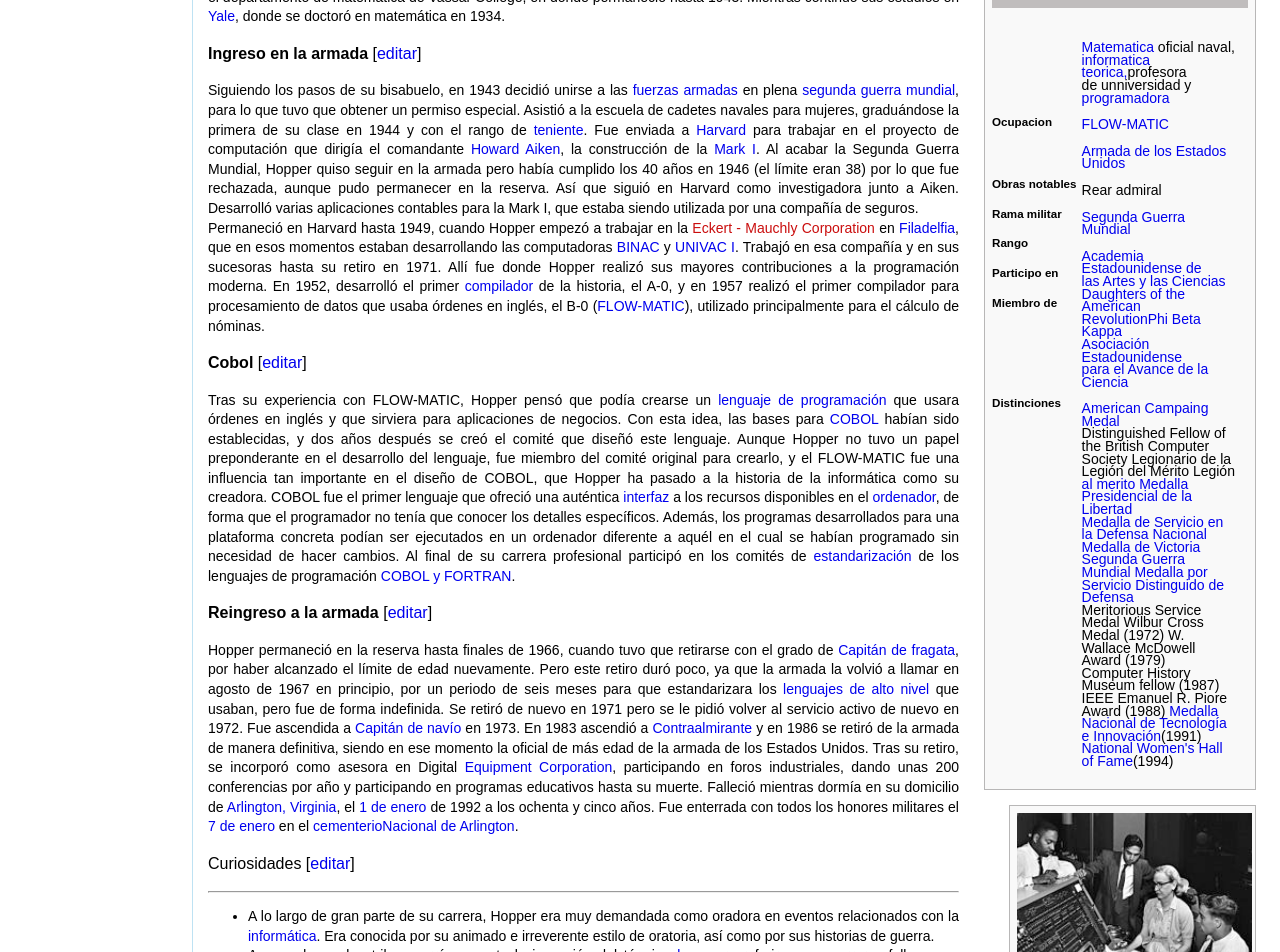
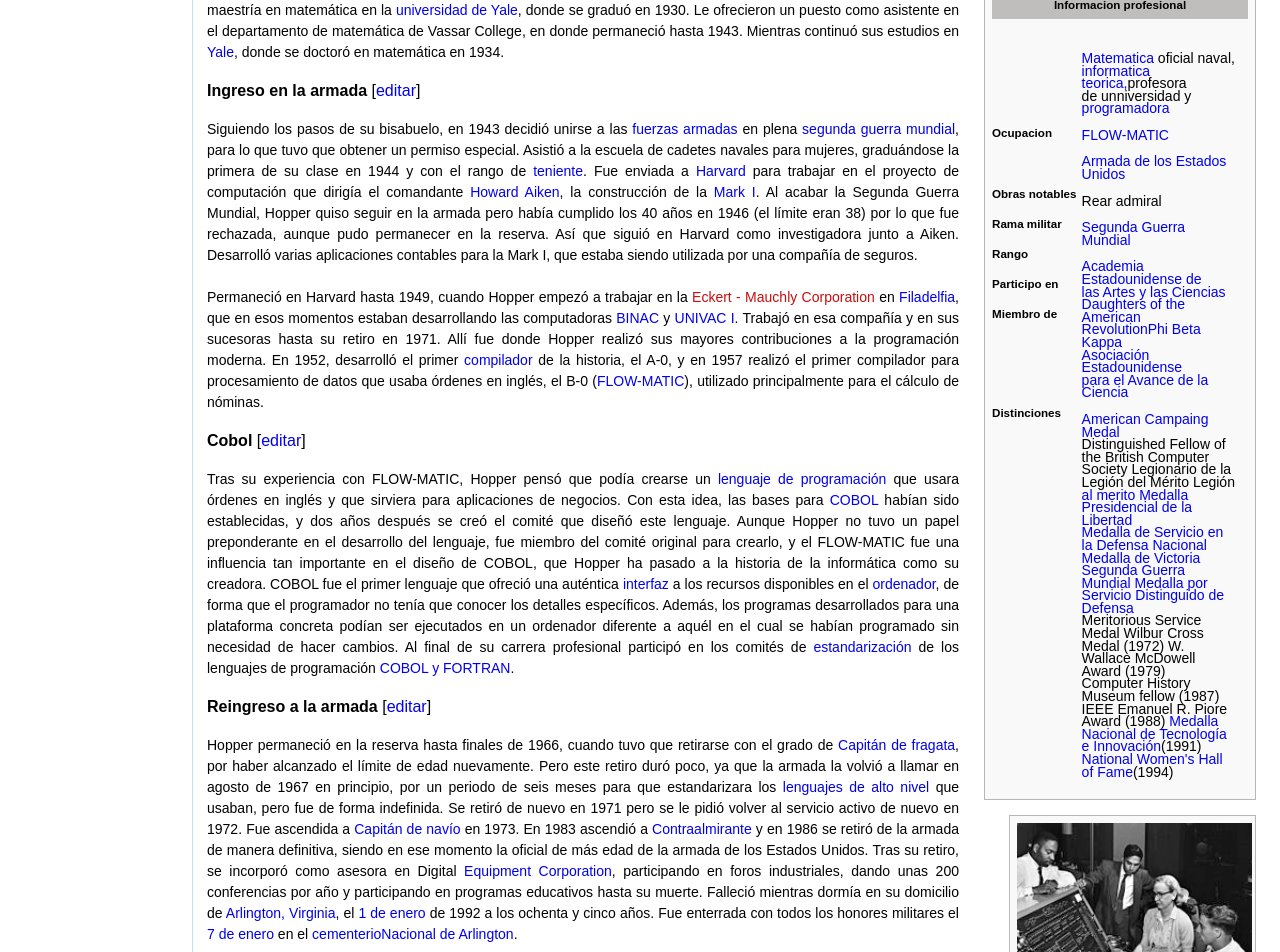
Before and after one commit to MarinaRH/GraceHopper-React, a React (Create React App) app: page / in a window 1280 px wide. Shown: the part 1100-2052 px from the top of the page. Built offline with nearby package versions, Linux system fonts and the light colour scheme.

Commit message:
Agregando readme

```diff
--- a/src/Components/Biography.js
+++ b/src/Components/Biography.js
@@ -15,7 +15,7 @@
 
         <p className="Title-parraf"><strong>Ingreso en la armada</strong> [<a href="#">editar</a>]</p>
         <p>
-        Siguiendo los pasos de su bisabuelo, en 1943 decidió unirse a las <a href="#">fuerzas armadas</a> en plena <a href="#">segunda guerra mundial</a>, para lo que tuvo que obtener un permiso especial. Asistió a la escuela de cadetes navales para mujeres, graduándose la primera de su clase en 1944 y con el rango de <a href="#">teniente</a>. Fue enviada a <a href="#">Harvard</a> para trabajar en el proyecto de computación que dirigía el comandante <a href="#">Howard Aiken</a>, la construcción de la <a href="#">Mark I</a>. Al acabar la Segunda Guerra Mundial, Hopper quiso seguir en la armada pero había cumplido los 40 años en 1946 (el límite eran 38) por lo que fue rechazada, aunque pudo permanecer en la reserva. Así que siguió en Harvard como investigadora junto a Aiken. Desarrolló varias aplicaciones contables para la Mark I, que estaba siendo utilizada por una compañía de seguros.<br/>
+        Siguiendo los pasos de su bisabuelo, en 1943 decidió unirse a las <a href="#">fuerzas armadas</a> en plena <a href="#">segunda guerra mundial</a>, para lo que tuvo que obtener un permiso especial. Asistió a la escuela de cadetes navales para mujeres, graduándose la primera de su clase en 1944 y con el rango de <a href="#">teniente</a>. Fue enviada a <a href="#">Harvard</a> para trabajar en el proyecto de computación que dirigía el comandante <a href="#">Howard Aiken</a>, la construcción de la <a href="#">Mark I</a>. Al acabar la Segunda Guerra Mundial, Hopper quiso seguir en la armada pero había cumplido los 40 años en 1946 (el límite eran 38) por lo que fue rechazada, aunque pudo permanecer en la reserva. Así que siguió en Harvard como investigadora junto a Aiken. Desarrolló varias aplicaciones contables para la Mark I, que estaba siendo utilizada por una compañía de seguros.<br/><br/>
         Permaneció en Harvard hasta 1949, cuando Hopper empezó a trabajar en la <a href="#" className="Red">Eckert - Mauchly Corporation</a> en <a href="#">Filadelfia</a>, que en esos momentos estaban desarrollando las computadoras <a href="#">BINAC</a> y <a href="#">UNIVAC I</a>. Trabajó en esa compañía y en sus sucesoras hasta su retiro en 1971. Allí fue donde Hopper realizó sus mayores contribuciones a la programación moderna. En 1952, desarrolló el primer <a href="#">compilador</a> de la historia, el A-0, y en 1957 realizó el primer compilador para procesamiento de datos que usaba órdenes en inglés, el B-0 (<a href="#">FLOW-MATIC</a>), utilizado principalmente para el cálculo de nóminas.
         </p>
 
@@ -32,7 +32,7 @@
         </p>
         <p className="Title-parraf">Curiosidades [<a href="#">editar</a>]</p><hr/>
         <ul className="Curiosidades">
-          <li>A lo largo de gran parte de su carrera, Hopper era muy demandada como oradora en eventos relacionados con la <a href="#">informática</a>. Era conocida por su animado e irreverente estilo de oratoria, así como por sus historias de guerra.</li>
+          <li>A lo largo de gran parte de su carrera, Hopper era muy demandada como oradora en eventos relacionados con la <a href="#">informática</a>. Era conocida por su animado e irreverente estilo de oratoria, así como por sus historias de guerra.</li><br/>
           <li>A menudo, se le atribuye erróneamente la invención del término <a href="#">bug</a> para referirse a un error o fallo en un programa. Trabajando con un <a href="#">Mark II</a> en la <a href="#">universidad de Harvard el 9 de septiembre</a> de <a href="#">1947</a>, los ingenieros encontraron una mariposilla enganchada a uno de los relés del ordenador y que impedía el funcionamiento del mismo. Dicho <a href="#">lepidóptero</a> pasó a la historia de la informática por ser pegado al libro de registro de actividad del ordenador con el comentario «First actual case of bug being found», en español «Primer caso real de bug encontrado» (el término bug no se traduce al castellano por considerarse una palabra técnica). Como ella misma reconoció, no fue ella la que encontró el insecto.</li>
         </ul>
         <p className="Title-parraf">Premios y Reconocimiento [<a href="#">editar</a>]</p><hr/>
--- a/src/Components/main.css
+++ b/src/Components/main.css
@@ -1,9 +1,9 @@
 .Main {
   width: 85%;
   position: absolute;
-  top: 14%;
+  top: 15%;
   font-size: 14px;
-  line-height:1.4;
+  line-height:1.5;
   border:1px solid rgb(190, 226, 243);
 }
 
@@ -15,7 +15,7 @@
 
 .Parrafo {
   width: 75%;
-  padding:2px 15px;
+  padding:0px 14px;
   text-align: justify;
 }
 
```
Also changed, not shown: src/images/demo.png (added), 1 other file (tests, documents, lock files or other folders).
